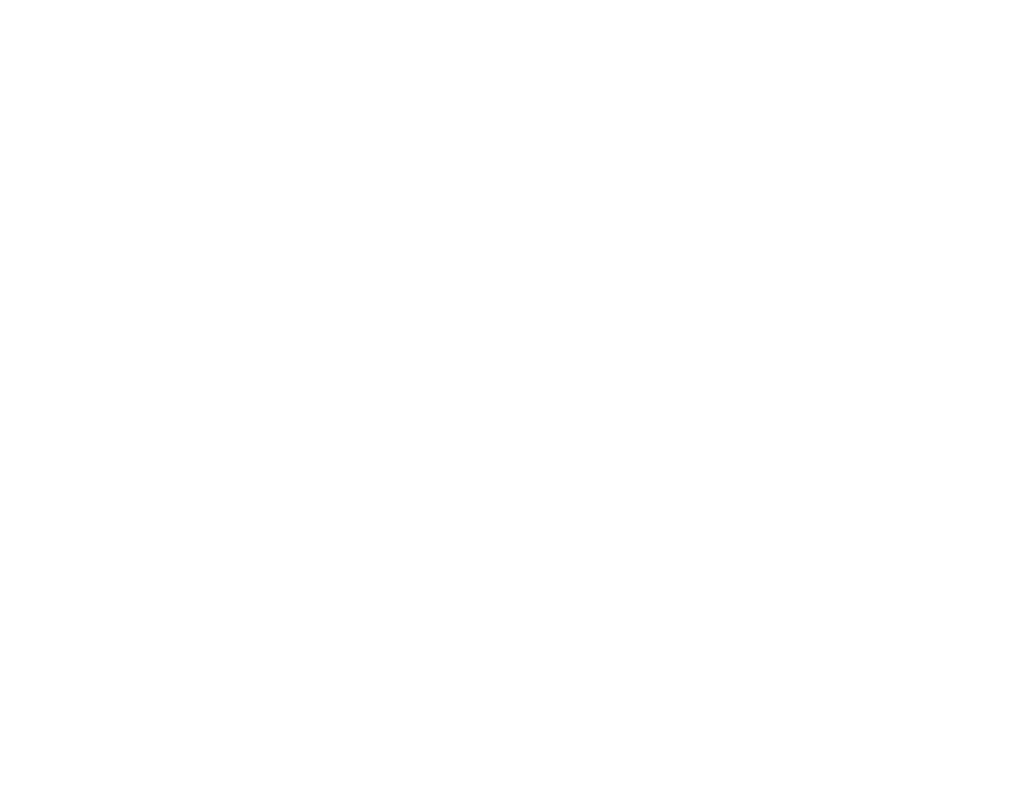
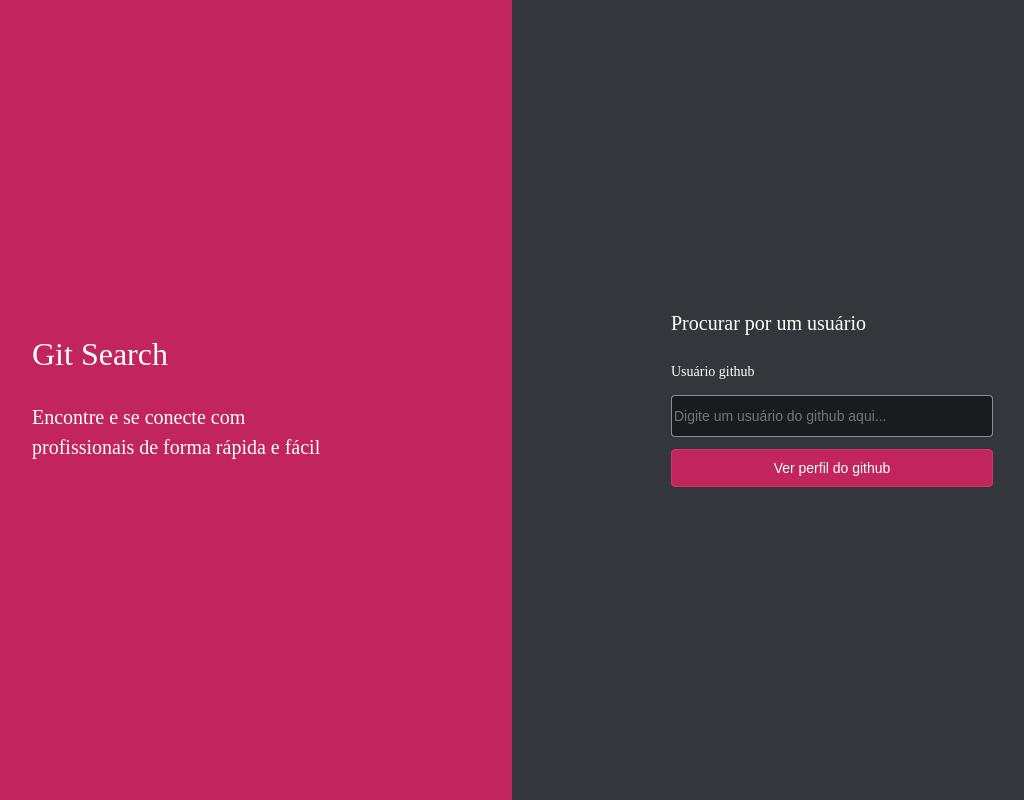
Before and after one commit to PedroMarcusso09/GitSearch, a plain HTML site: page index.html in a window 1280 px wide. Shown: the whole page, without its empty margins (128-1152 px from the left). Drawn offline with Linux system fonts and the light colour scheme.

Commit message:
Entrega realizada

```diff
--- a/index.html
+++ b/index.html
@@ -4,19 +4,35 @@
     <meta charset="UTF-8" />
     <meta http-equiv="X-UA-Compatible" content="IE=edge" />
     <meta name="viewport" content="width=device-width, initial-scale=1.0" />
-
     <!-- FONTES -->
     <link rel="preconnect" href="https://fonts.googleapis.com" />
     <link rel="preconnect" href="https://fonts.gstatic.com" crossorigin />
-    <link
-      href="https://fonts.googleapis.com/css2?family=Inter:wght@100;200;300;400;500;600;700;800;900&display=swap"
-      rel="stylesheet"
-    />
-
+    <link href="https://fonts.googleapis.com/css2?family=Inter:wght@100;200;300;400;500;600;700;800;900&display=swap"
+    rel="stylesheet"/>
+    <!-- STYLES -->
+    <link rel="stylesheet" href="/src/styles/reset.css">
+    <link rel="stylesheet" href="/src/styles/globalStyles.css">
+    <link rel="stylesheet" href="./src/styles/index.css">
     <title>Git Search</title>
   </head>
+
   <body>
-
-    <script type="module" src="./src/scripts/index.js"></script>
+    <main class="main__container">
+      <section class="intro__container">
+        <div class="intro__container-content">
+          <h1>Git Search</h1>
+          <p> Encontre e se conecte com profissionais de forma rápida e fácil</p>
+        </div>
+      </section>
+      <form class="user-search__container">
+        <div class="user-search__container-content">
+          <h3>Procurar por um usuário</h3>
+          <p>Usuário github</p>
+          <input type="text" id="usernameInput" placeholder="Digite um usuário do github aqui...">
+          <button type="button" id="searchButton">Ver perfil do github</button>
+        </div>
+      </form>
+    </main>
+    <script type="module" src="src/scripts/index.js"></script>
   </body>
 </html>
--- a/src/scripts/error.js
+++ b/src/scripts/error.js
@@ -0,0 +1,3 @@
+document.getElementById('newSearch').addEventListener('click', function () {
+    window.location.href = '../../index.html';
+});
--- a/src/scripts/index.js
+++ b/src/scripts/index.js
@@ -0,0 +1,26 @@
+async function searchUser() {
+  const usernameInput = document.getElementById("usernameInput");
+
+  if (!usernameInput) {
+    console.error("Input element not found");
+    return;
+  }
+
+  const username = usernameInput.value;
+
+  fetch(`https://api.github.com/users/${username}`)
+    .then(async (response) => {
+      if (!response.ok) {
+        throw new Error("Usuário não encontrado");
+      }
+      const userData = await response.json();
+      localStorage.setItem("userData", JSON.stringify(userData));
+      window.location.href = "src/pages/profile.html";
+    })
+    .catch((error) => {
+      console.error(error.message);
+      window.location.href = "src/pages/error.html";
+    });
+}
+
+document.getElementById("searchButton").addEventListener("click", searchUser);
--- /dev/null
+++ b/src/styles/error.css
@@ -0,0 +1,97 @@
+body {
+    background-color: var(--color-grey-2);
+    display: flex;
+    justify-content: center;
+    align-items: center;
+    height: 100vh;
+}
+
+.main-container {
+    display: flex;
+    justify-content: space-between;
+    align-items: center;
+    width: 100%;
+    height: 100%;
+    max-width: 75rem;
+    padding: 0 2rem;
+}
+
+.content-container {
+    display: flex;
+    flex-direction: column;
+    align-items: flex-start;
+    padding: 2rem;
+    width: 21.375rem;
+}
+
+.message__container {
+    text-align: left;
+    gap: 2rem;
+}
+
+h1 {
+    font-size: 2.375rem;
+    font-weight: 43.75rem;
+    color: var(--color-grey-7);
+    margin-bottom: 1rem;
+}
+
+p {
+    font-size: 1rem;
+    font-weight: 25rem;
+    color: var(--color-grey-6);
+    width: 80%;
+    line-height: 1.5rem;
+    margin-bottom: .5rem;
+}
+
+span {
+    color: var(--color-grey-7);
+    font-weight: 37.5rem;
+}
+
+button {
+    background-color: var(--color-brand-2);
+    border: 2px solid var(--color-brand-2);
+    border-radius: .5rem;
+    color: var(--color-grey-7);
+    cursor: pointer;
+    font-size: 1.125rem;
+    height: 3.75rem;
+    width: 21.375rem;
+    font-weight: 37.5rem;
+}
+
+.squares-wrapper {
+    display: flex;
+    justify-content: center;
+    width: 100%;
+}
+
+.squares-container {
+    position: relative;
+    width: 25vw;
+    height: 25vw;
+}
+
+.square-1 {
+    position: absolute;
+    top: 0;
+    left: 0;
+    z-index: 1;
+    border-radius: .3125rem;
+}
+
+.image {
+    position: absolute;
+    top: 50%;
+    left: 50%;
+    transform: translate(-50%, -50%);
+    z-index: 1;
+}
+
+.square-2 {
+    margin-left: 1.5625rem;
+    margin-top: 1.5625rem;
+    border-radius: .3125rem;
+}
--- /dev/null
+++ b/src/styles/index.css
@@ -0,0 +1,90 @@
+.main__container {
+    height: 100vh;
+    display: flex;
+    align-items: center;
+}
+
+.intro__container {
+    height: 100%;
+    width: 50%;
+    display: flex;
+    flex-direction: column;
+    justify-content: center;
+    background-color: var(--color-brand-1);
+}
+
+.intro__container-content {
+    display: flex;
+    flex-direction: column;
+    gap: 2rem;
+    align-items: center;
+}
+
+.intro__container h1 {
+    font-size: 2rem;
+    font-weight: 37.5rem;
+    color: var(--color-grey-7);
+    text-align: left;
+    width: 50%;
+}
+
+.intro__container p {
+    font-size: 1.25rem;
+    font-weight: 25rem;
+    color: var(--color-grey-7);
+    line-height: 150%;
+    text-align: left;
+    width: 50%;
+}
+
+.user-search__container {
+    height: 100%;
+    width: 50%;
+    display: flex;
+    flex-direction: column;
+    justify-content: center;
+    align-items: center;
+    background-color: var(--color-grey-3);
+}
+
+.user-search__container-content {
+    display: flex;
+    flex-direction: column;
+}
+
+.user-search__container-content h3 {
+    font-size: 1.25rem;
+    font-weight: 31.25rem;
+    color: var(--color-grey-7);
+    margin-bottom: 2rem;
+}
+
+.user-search__container-content p {
+    font-size: .875rem;
+    font-weight: 31.25rem;
+    color: var(--color-grey-7);
+    margin-bottom: 1rem;
+}
+
+.user-search__container-content input {
+    width: 19.75rem;
+    height: 2.375rem;
+    margin-bottom: .7rem;
+    background-color: var(--color-grey-1);
+    border: .0625rem solid rgba(255, 255, 255, 0.5);;
+    border-radius: .25rem;
+    font-size: .875rem;
+    font-weight: 25rem;
+    color: rgba(255, 255, 255, 0.5);
+}
+
+.user-search__container-content button {
+    height: 2.375rem;
+    background-color: var(--color-brand-1);
+    font-size: .875rem;
+    font-weight: 31.25rem;
+    color: var(--color-grey-7);
+    border-radius: .25rem;
+    cursor: pointer;
+    border: 1px solid var(--color-brand-2);
+}
--- /dev/null
+++ b/src/styles/profile.css
@@ -0,0 +1,103 @@
+body {
+    background-color: var(--color-grey-2)
+}
+
+main {
+    max-width: 56.25rem;
+    margin: 1.875rem auto;
+    padding: 1.875rem;
+    background-color: var(--color-grey-2);
+}
+
+#userDetails {
+    display: flex;
+    align-items: center;
+    gap: 1.25rem;
+    margin-bottom: 3.125rem;
+}
+
+#userDetails img {
+    width: 5rem;
+    height: 5rem;
+    object-fit: cover;
+    border-radius: 50%;
+    border: .125rem solid var(--color-brand-1);
+}
+
+#userDetails h1 {
+    margin: 0;
+    font-size: 1.5rem;
+    font-weight: 43.75rem;
+    color: var(--color-grey-7);
+}
+
+#changeUserButton {
+    background-color: var(--color-grey-4);
+    color: var(--color-grey-7);
+    border: none;
+    border-radius: .5rem;
+    width: 10.5625rem;
+    height: 2.375rem;
+    cursor: pointer;
+    font-size: .875rem;
+    margin-left: auto;
+}
+
+#reposList {
+    display: grid;
+    grid-template-columns: repeat(auto-fit, minmax(300px, 1fr));
+    grid-gap: .9375rem;
+}
+
+.repo-card {
+    position: relative;
+    background-color: var(--color-grey-2);
+    border: .125rem solid rgba(255, 255, 255, 0.1);
+    height: 15.1875rem;
+    border-radius: .25rem;
+}
+
+
+.repo-card:hover {
+    background-color: var(--color-grey-1);
+}
+
+.repo-content {
+    padding: 1rem;
+    display: flex;
+    flex-direction: column;
+    justify-content: space-between;
+}
+
+.repo-content h3 {
+    font-size: 1.25rem;
+    font-weight: 31.25rem;
+    color: var(--color-grey-7);
+    margin-bottom: 1rem;
+}
+
+.repo-content p {
+    margin-bottom: .5rem;
+    font-size: .875rem;
+    font-weight: 25rem;
+    color: var(--color-grey-6);
+    margin-bottom: 1rem;
+    line-height: 150%;
+}
+
+#reposList button {
+    position: absolute;
+    bottom: 1rem;
+    align-self: flex-start;
+    width: 5.8125rem;
+    height: 1.75rem;
+    background-color: var(--color-grey-1);
+    border-radius: .25rem;
+    border: 1px solid var(--color-grey-7);
+    color: var(--color-grey-7);
+    cursor: pointer;
+}
+
+#reposList button:hover {
+    background-color: var(--color-brand-2)
+}
--- /dev/null
+++ b/src/styles/reset.css
@@ -0,0 +1,48 @@
+/* http://meyerweb.com/eric/tools/css/reset/
+   v2.0 | 20110126
+   License: none (public domain)
+*/
+
+html, body, div, span, applet, object, iframe,
+h1, h2, h3, h4, h5, h6, p, blockquote, pre,
+a, abbr, acronym, address, big, cite, code,
+del, dfn, em, img, ins, kbd, q, s, samp,
+small, strike, strong, sub, sup, tt, var,
+b, u, i, center,
+dl, dt, dd, ol, ul, li,
+fieldset, form, label, legend,
+table, caption, tbody, tfoot, thead, tr, th, td,
+article, aside, canvas, details, embed,
+figure, figcaption, footer, header, hgroup,
+menu, nav, output, ruby, section, summary,
+time, mark, audio, video {
+	margin: 0;
+	padding: 0;
+	border: 0;
+	font-size: 100%;
+	font: inherit;
+	vertical-align: baseline;
+}
+/* HTML5 display-role reset for older browsers */
+article, aside, details, figcaption, figure,
+footer, header, hgroup, menu, nav, section {
+	display: block;
+}
+body {
+	line-height: 1;
+}
+ol, ul {
+	list-style: none;
+}
+blockquote, q {
+	quotes: none;
+}
+blockquote:before, blockquote:after,
+q:before, q:after {
+	content: '';
+	content: none;
+}
+table {
+	border-collapse: collapse;
+	border-spacing: 0;
+}
```
Also changed, not shown: src/pages/error.html (+33 -11 lines), src/pages/profile.html (+12 -8 lines), src/scripts/profile.js (+43 -0 lines), src/assets/Rectangle 112.svg (added), src/assets/Rectangle 113.svg (added), src/assets/ (1).svg (added), src/styles/globalStyles.css (line endings or trailing spaces).
